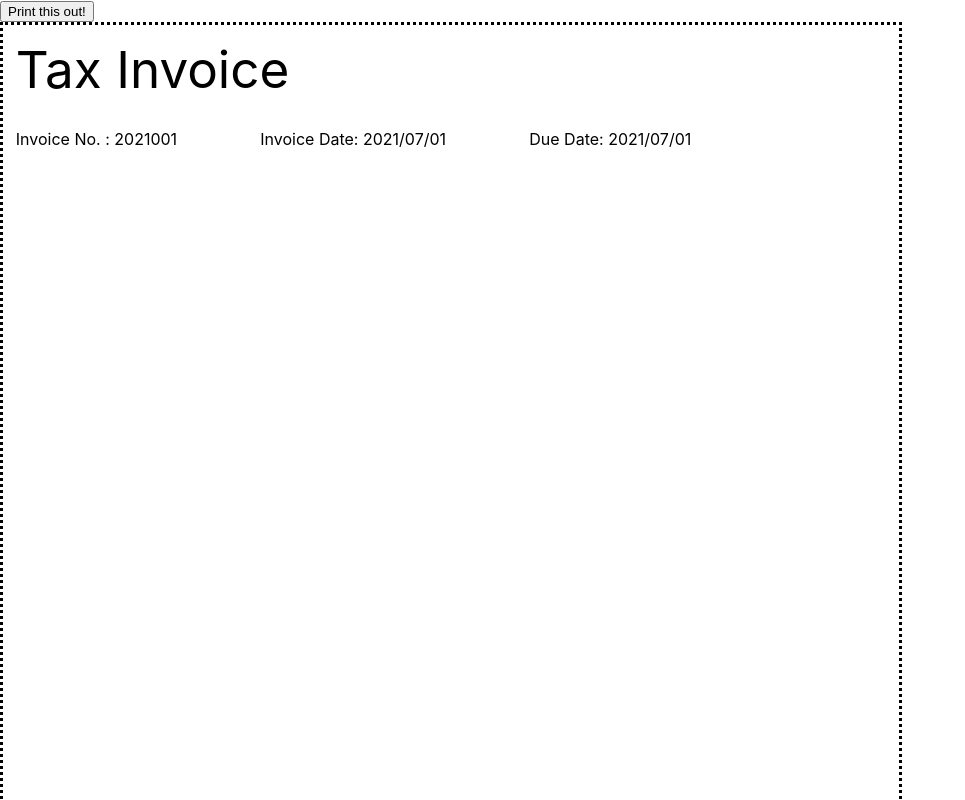
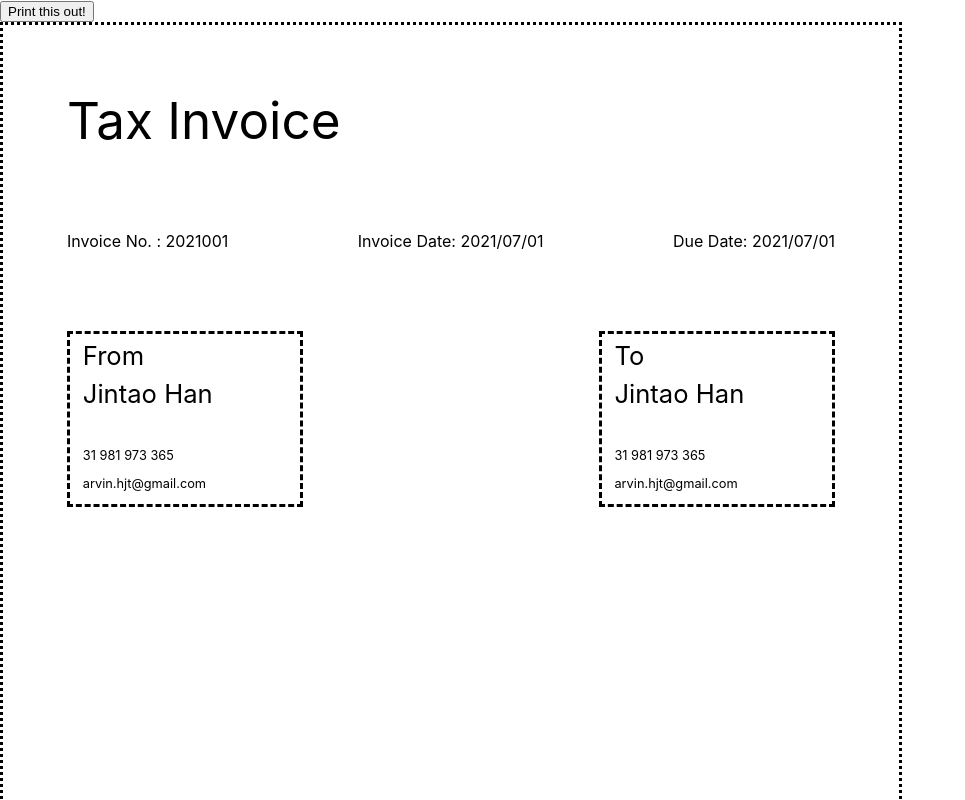
Before and after one commit to ArvinJ-H/invoice_template_react, a React (Create React App) app: page / in a window 1280 px wide. Shown: the top 800 px of the page, without its empty margins (0-965 px from the left). Built offline with nearby package versions, Linux system fonts and the light colour scheme.

Commit message:
Add sender and receiver

```diff
--- a/src/component/pdf.jsx
+++ b/src/component/pdf.jsx
@@ -4,6 +4,8 @@ import Title from "./title";
 import InvoiceNo from "./invoiceNo";
 import InvoiceDate from "./invoiceDate";
 import DueDate from "./dueDate";
+import Sender from "./sender";
+import Receiver from './receiver'
 
 import "../style/style.scss";
 class Document extends React.Component {
@@ -16,6 +18,10 @@ class Document extends React.Component {
           <InvoiceDate />
           <DueDate />
         </div>
+        <div className="companyInfo">
+          <Sender />
+          <Receiver />
+        </div>
       </div>
     );
   }
--- a/src/component/receiver.jsx
+++ b/src/component/receiver.jsx
@@ -0,0 +1,15 @@
+import React from "react";
+
+function receiver() {
+  return (
+    <div className="border">
+      <p className="name">To</p>
+      <p className="name">Jintao Han</p>
+      <br />
+      <p className="otherDetail">31 981 973 365</p>
+      <p className="otherDetail">arvin.hjt@gmail.com</p>
+    </div>
+  );
+}
+
+export default receiver;
--- a/src/component/sender.jsx
+++ b/src/component/sender.jsx
@@ -0,0 +1,15 @@
+import React from "react";
+
+function sender() {
+  return (
+    <div className="border">
+      <p className="name">From</p>
+      <p className="name">Jintao Han</p>
+      <br />
+      <p className="otherDetail">31 981 973 365</p>
+      <p className="otherDetail">arvin.hjt@gmail.com</p>
+    </div>
+  );
+}
+
+export default sender;
--- a/src/style/style.scss
+++ b/src/style/style.scss
@@ -1,6 +1,6 @@
 .title {
   font-size: 4vw;
-  margin: 1vw;
+  margin: 5vw;
 }
 .page {
   border-style: dotted;
@@ -10,10 +10,30 @@
 
 .invoice {
   display: flex;
-  margin-left: 1vw;
+  justify-content: space-between;
+  margin: 5vw;
 
   div {
-    margin-right: 6.5vw;
     display: flex;
   }
 }
+
+.companyInfo {
+  display: flex;
+  justify-content: space-between;
+  margin: 5vw;
+  .border {
+    border-style: dashed;
+    width: 30%;
+  }
+  .name {
+    font-size: 2vw;
+    margin-top: 0.5vw;
+    margin-bottom: 0.5vw;
+    margin-left: 1vw;
+  }
+  .otherDetail {
+    font-size: 1vw;
+    margin-left: 1vw;
+  }
+}
```
